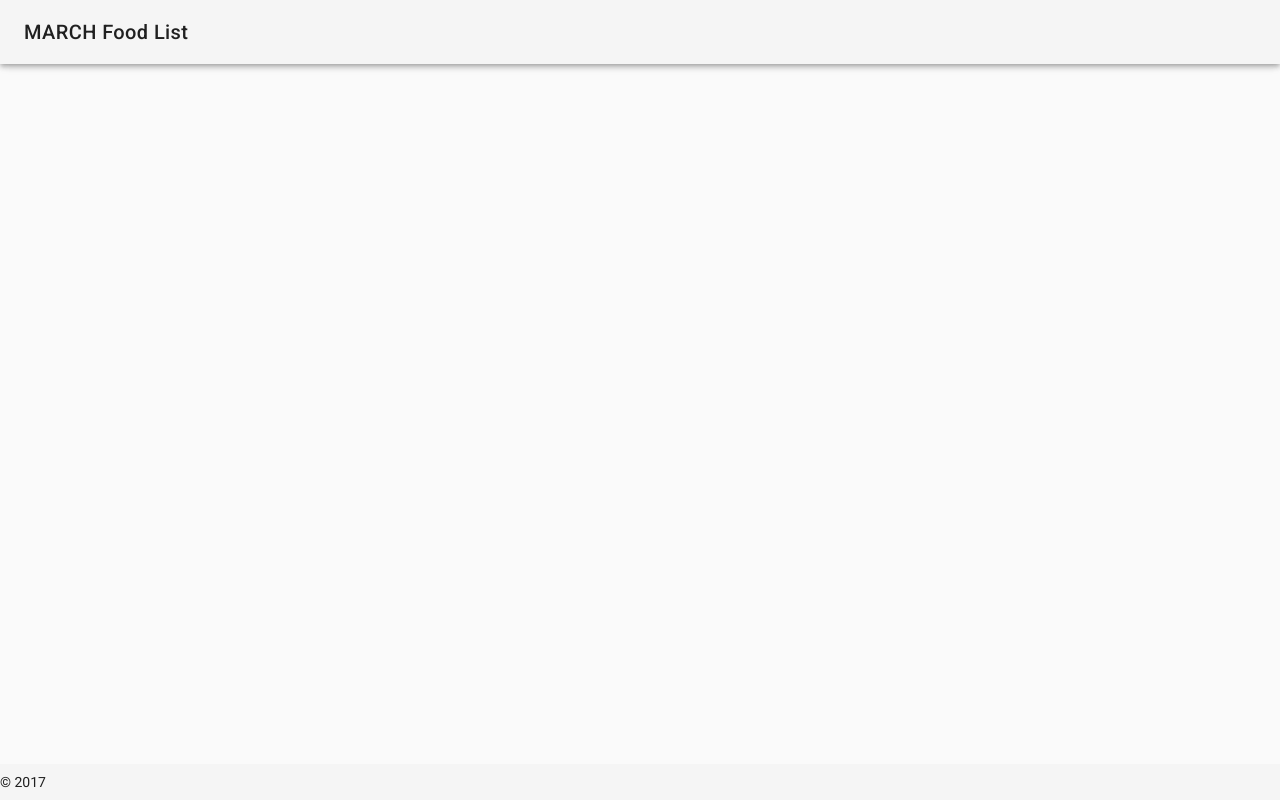
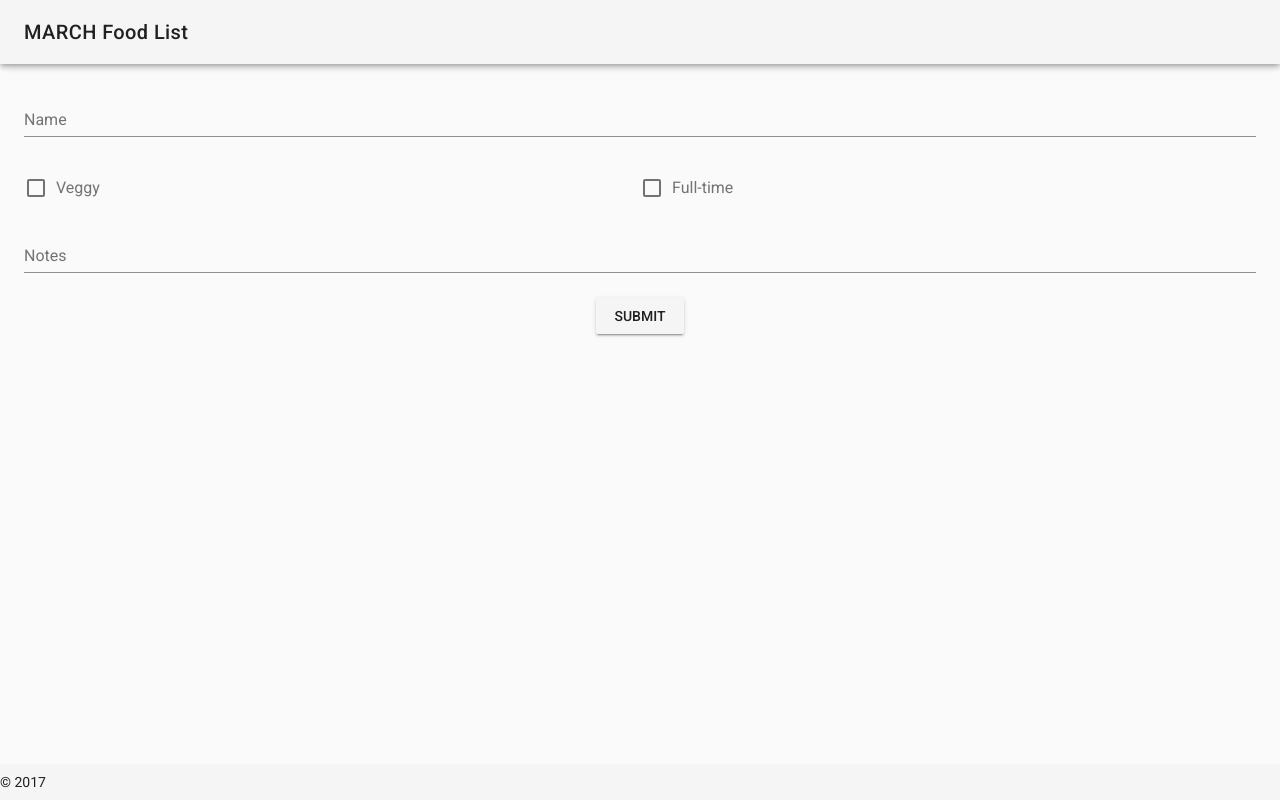
Before and after one commit to TimBuckers/food, a Vue app: page /list in a window 1280 px wide. Built offline with nearby package versions, Linux system fonts and the light colour scheme; what vuefire would draw is missing.

Commit message:
List creation and user submission functional

```diff
--- a/src/views/FoodList.vue
+++ b/src/views/FoodList.vue
@@ -1,22 +1,81 @@
 <template>
     <v-container fluid>
         <v-slide-y-transition mode="out-in">
-            <v-layout column align-center>
-                {{participants}}
-            </v-layout>
+            <v-form ref="form" v-model="valid" lazy-validation>
+                <v-layout row wrap>
+                    <v-flex xs12>
+                        <v-text-field v-model=name label="Name" :rules="[v => !!v || 'Name is required']" required>
+                        </v-text-field>
+                    </v-flex>
+                    <v-flex xs6>
+                        <v-checkbox v-model="veggy" label="Veggy"></v-checkbox>
+                    </v-flex>
+                    <v-flex xs6>
+                        <v-checkbox v-model="persistent" label="Full-time"></v-checkbox>
+                    </v-flex>
+                    <v-flex xs12>
+                        <v-text-field v-model=notes label="Notes">
+                        </v-text-field>
+                    </v-flex>
+                </v-layout>
+                <v-layout column align-center>
+                    <v-btn @click="submit">submit</v-btn>
+                </v-layout>
+            </v-form>
+
         </v-slide-y-transition>
+        <v-snackbar v-model=submitted>Added to list!</v-snackbar>
+
     </v-container>
 </template>
 
 <script>
 export default {
-  name: "FoodList",
-  props: ["participants"],
-  mounted() {},
-  methods: {},
-  data() {
-    return {};
-  }
+    name: "FoodList",
+    props: ["id"],
+    mounted() { },
+    data() {
+        return {
+            submitted: false,
+            valid: true,
+            list: [],
+            name: "",
+            veggy: false,
+            notes: "",
+            persistent: false,
+        };
+    },
+    methods: {
+        mutateUser(user) {
+            return this.$db.collection('users').doc(user.name.toLowerCase()).set(user)
+        },
+        submit() {
+            if (!this.$refs.form.validate()) {
+                return
+            }
+            let user = {
+                veggy: this.veggy,
+                name: this.name,
+                persistent: this.persistent
+            }
+
+            this.mutateUser(user).then(() => {
+                this.list.users.push(Object.assign({ notes: this.notes }, user))
+            }).then(() => {
+                // @todo: check if user already exists in this.lists.users
+                return this.$db.collection("lists")
+                    .doc(this.id)
+                    .set({ users: this.list.users }, { merge: true })
+            }).then(response => {
+                this.submitted = true
+            });
+        }
+    },
+    firestore() {
+        return {
+            list: this.$db.collection("lists").doc(this.id)
+        };
+    }
 };
 </script>
 
--- a/src/views/Home.vue
+++ b/src/views/Home.vue
@@ -8,16 +8,17 @@
               <td>{{ props.item.type }}</td>
               <td>{{ toDate(props.item.created_at) }}</td>
               <td>{{ toDate(props.item.closed_at) }}</td>
-              <td>{{ props.item.users.length }}</td>
+              <td>{{ getUserAmount(props.item.users)}}</td>
               <td>{{ getVeggyAmount(props.item.users) }}</td>
             </tr>
           </template>
           <template slot="expand" slot-scope="props">
             <v-card flat>
-              <food-list :participants=props.item></food-list>
+              <food-list :id=props.item.id :listProp=props.item></food-list>
             </v-card>
           </template>
         </v-data-table>
+        <v-btn @click="newList">New</v-btn>
       </v-layout>
     </v-slide-y-transition>
   </v-container>
@@ -28,22 +29,9 @@ import FoodList from "./FoodList.vue";
 export default {
   name: "Overview",
   components: { FoodList },
-  mounted() {},
-  methods: {
-    toDate(item) {
-      if (item == undefined) {
-        return "-";
-      }
-      return item.toDate().toLocaleTimeString("nl-NL");
-    },
-    getVeggyAmount(collection) {
-      return collection.filter(user => {
-        return user.veggy;
-      }).length;
-    }
-  },
   data() {
     return {
+      loading: true,
       headers: [
         { text: "Type", value: "type", sortable: false },
         { text: "Opened at", value: "created_at", sortable: false },
@@ -54,9 +42,40 @@ export default {
       lists: []
     };
   },
+  mounted() { },
+  methods: {
+    getUserAmount(users) {
+      return users.length;
+    },
+    newList() {
+      let list = {
+        created_at: new Date(),
+        users: [],
+        type: "lunch"
+      };
+      this.$db
+        .collection("lists")
+        .add(list)
+        .then(response => {
+          // @todo: automatically open new list
+        });
+    },
+    toDate(item) {
+      if (item == undefined) {
+        return "-";
+      }
+      return item.toDate().toLocaleTimeString("nl-NL");
+    },
+    getVeggyAmount(users) {
+      return users.filter(user => {
+        return user.veggy;
+      }).length;
+    }
+  },
+
   firestore() {
     return {
-      lists: this.$db.collection("lists")
+      lists: this.$db.collection("lists").orderBy("created_at", "desc")
     };
   }
 };
```
